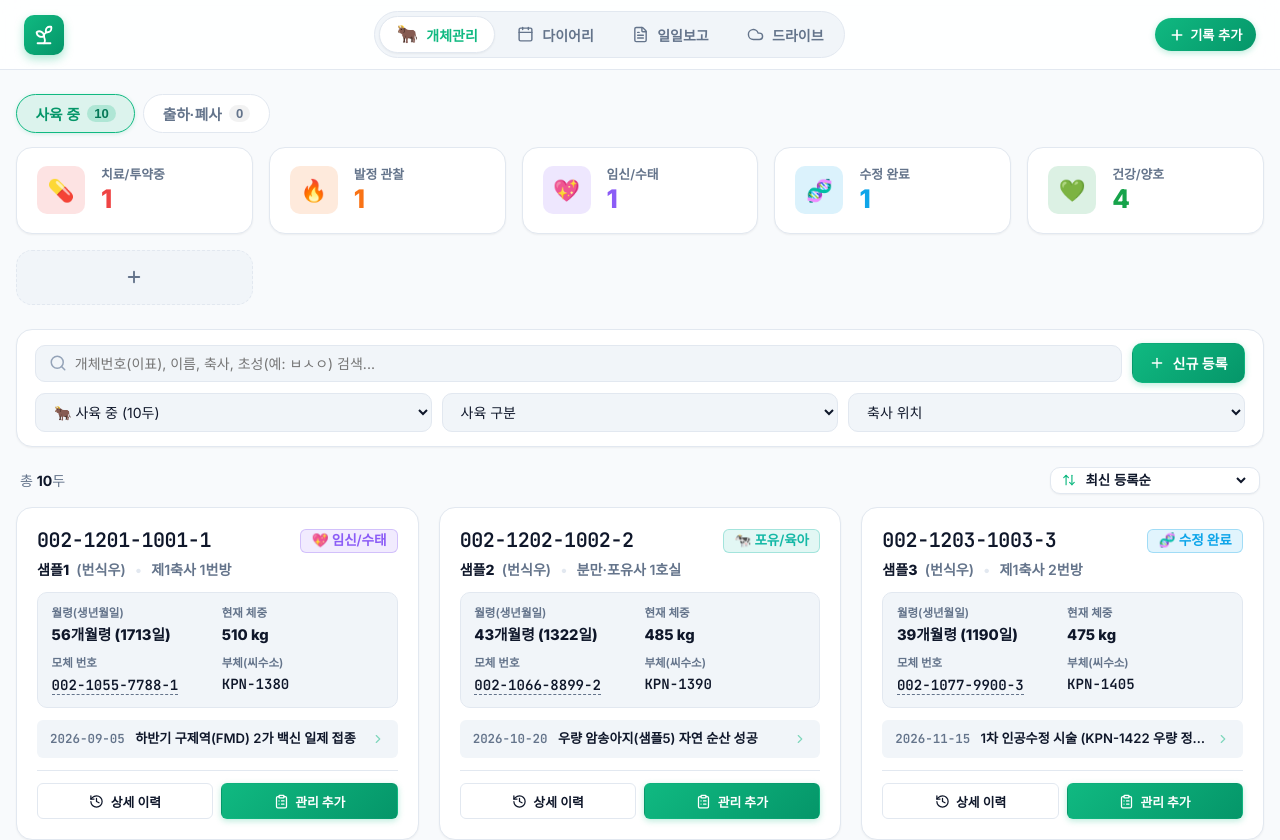
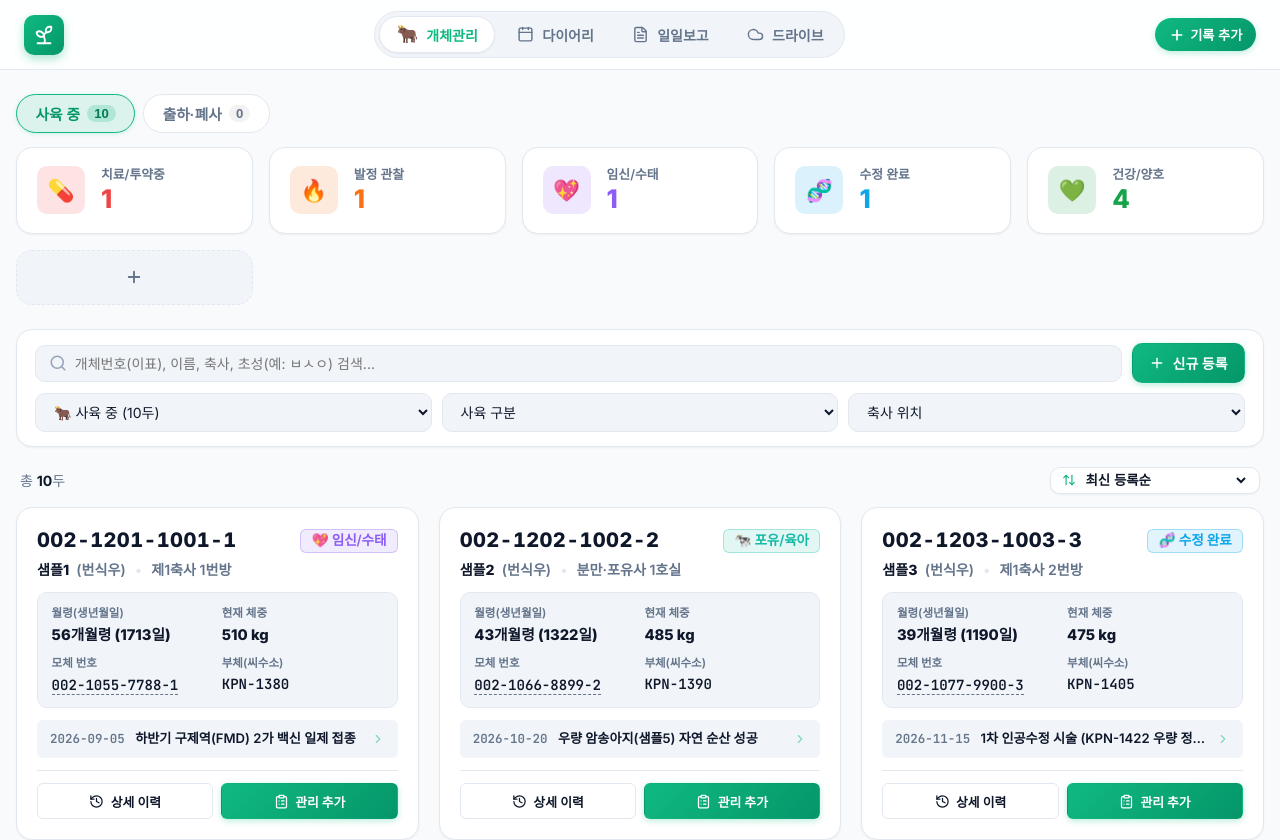
Before and after one commit to sysmedic/happy-farm, a React (Vite) app: page / in a window 1280 px wide. Shown: the top 840 px of the page. Built offline with nearby package versions, Linux system fonts and the light colour scheme; a web font is replaced by a local one.

Commit message:
feat(entity): 개체번호 폰트에 1안 Pretendard 슬래시드 제로(0 사선) 및 고정폭 숫자 적용

```diff
--- a/src/components/entities/EntityList.jsx
+++ b/src/components/entities/EntityList.jsx
@@ -885,9 +885,11 @@ export default function EntityList({
                       margin: 0,
                       fontSize: '1.25rem',
                       fontWeight: 900,
-                      fontFamily: 'var(--font-mono)',
+                      fontFamily: 'var(--font-family)',
+                      fontVariantNumeric: 'slashed-zero tabular-nums',
+                      fontFeatureSettings: '"zero" 1, "tnum" 1',
                       color: 'var(--text-main)',
-                      letterSpacing: '-0.02em',
+                      letterSpacing: '0.02em',
                       cursor: 'pointer'
                     }}
                     onClick={() => onOpenEntityDetail(entity.tagNumber)}
```
